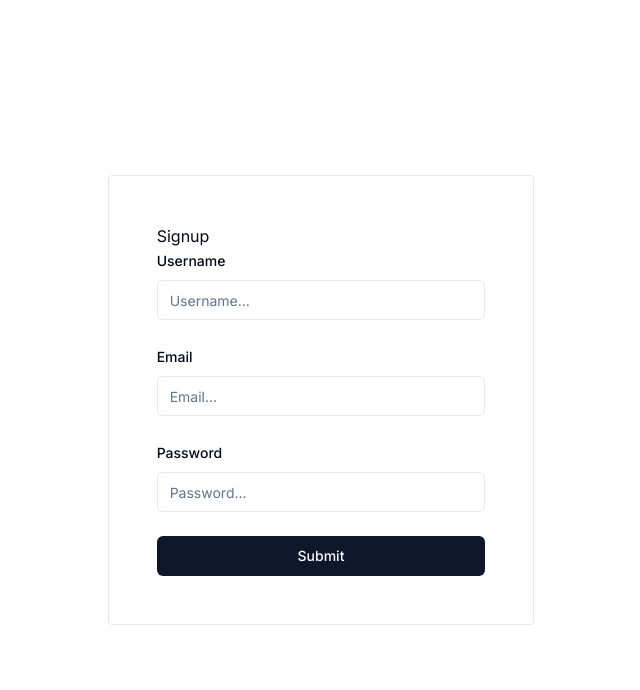
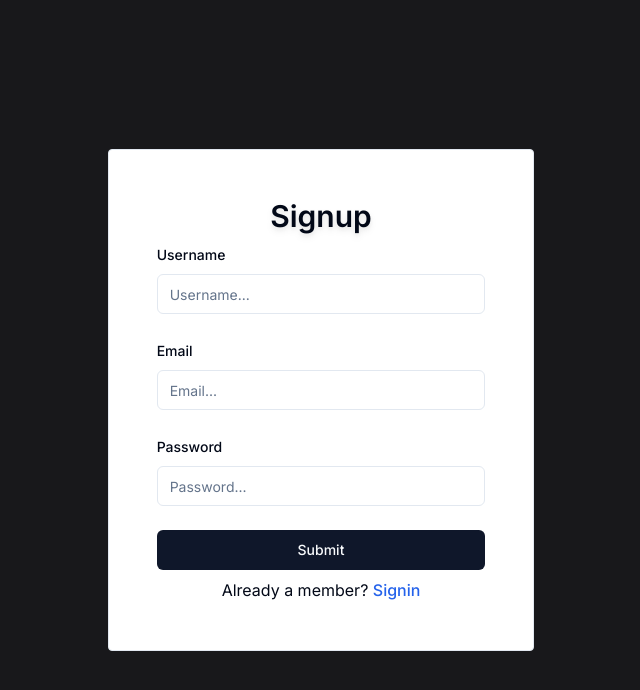
Before and after one commit to Raahuldas/NO-CAP-Messages, a Next.js app: page /signup in a window 1280 px wide. Shown: the top 690 px of the page, without its empty margins (319-959 px from the left). Built offline with nearby package versions, Linux system fonts and the light colour scheme.

Commit message:
ui updates

```diff
--- a/src/app/(auth)/signin/page.tsx
+++ b/src/app/(auth)/signin/page.tsx
@@ -51,9 +51,9 @@ function Page() {
         }
     }
     return (
-        <div className="min-h-screen flex justify-center items-center">
-            <div className="border p-12 rounded w-full sm:w-2/3 md:w-1/2 lg:w-1/3">
-                <h1 className="">Signin</h1>
+        <div className="min-h-screen flex justify-center items-center bg-zinc-900">
+            <div className="border p-12 rounded w-full sm:w-2/3 md:w-1/2 lg:w-1/3 bg-white ">
+                <h1 className="font-semibold text-3xl text-center mb-2">Signin</h1>
                 <Form {...form}>
                     <form onSubmit={form.handleSubmit(onSubmit)} className="space-y-6">
                         <FormField
@@ -88,6 +88,7 @@ function Page() {
                         <Button className='w-full' type='button' onClick={() => signIn('google')}> Signin with Google</Button>
                     </form>
                 </Form>
+                <p className="mt-2 text-center ">Not a member? <a href="/signup" className="font-medium text-blue-600">Signup</a></p>
             </div>
         </div>
     )
--- a/src/app/(auth)/signup/page.tsx
+++ b/src/app/(auth)/signup/page.tsx
@@ -83,9 +83,9 @@ function Page() {
     }
 
     return (
-        <div className="min-h-screen flex justify-center items-center">
-            <div className="border p-12 rounded w-full sm:w-2/3 md:w-1/2 lg:w-1/3">
-                <h1 className="">Signup</h1>
+        <div className="min-h-screen flex justify-center items-center bg-zinc-900">
+            <div className="border p-12 rounded w-full sm:w-2/3 md:w-1/2 lg:w-1/3 bg-white">
+                <h1 className="font-semibold text-3xl text-center mb-2 drop-shadow-md ">Signup</h1>
                 <Form {...form}>
                     <form onSubmit={form.handleSubmit(onSubmit)} className="space-y-6">
                         <FormField
@@ -139,6 +139,7 @@ function Page() {
                         </Button>
                     </form>
                 </Form>
+                <p className="mt-2 text-center ">Already a member? <a href="/signin" className="font-medium text-blue-600">Signin</a></p>
             </div>
         </div>
     )
```
